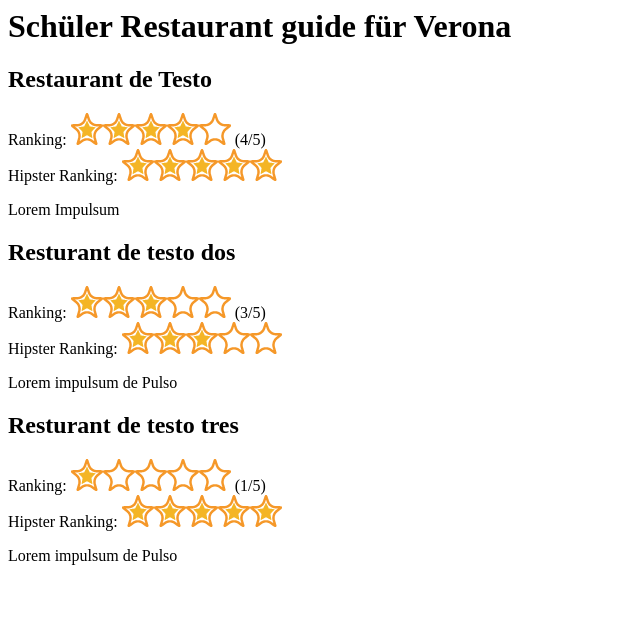
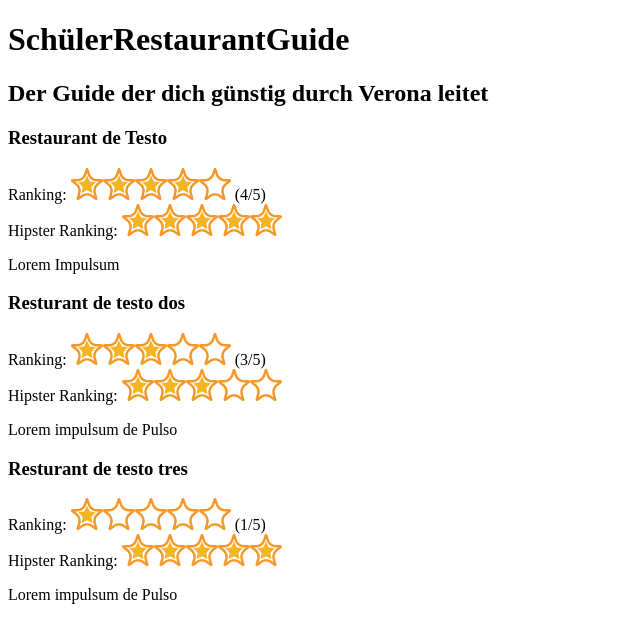
Before and after one commit to scammo/italyProject, a PHP site: page / in a window 1280 px wide. Shown: the top 643 px of the page, without its empty margins (0-640 px from the left). Run offline with PHP 8.4, Linux system fonts and the light colour scheme; data comes from the database, SQL or seed files in the repository.

Commit message:
Syntax improvments

```diff
--- a/index.php
+++ b/index.php
@@ -2,7 +2,7 @@
 require('backend.php');
 $backendData = new backend();
 ?>
-<!DOCYTPE html>
+<!DOCTYPE html>
 <html>
     <head>
         <meta charset="utf-8">
@@ -16,7 +16,8 @@
     </head>
     <body>
         <header>
-            <h1>Schüler Restaurant guide für Verona</h1>
+            <h1>SchülerRestaurantGuide </h1>
+            <h2>Der Guide der dich günstig durch Verona leitet</h2>
         </header>
         <section class="topRanking">
             <?
@@ -30,7 +31,7 @@
                 ?>
                 <article>
                     <header>
-                        <h2><?=$restaurantName?></h2>
+                        <h3><?=$restaurantName?></h3>
                     </header>
                     <aside>
                         Ranking: <?=$backendData->show_ranking($ranking)?> (<?=$ranking?>/5)<br/>
@@ -43,12 +44,11 @@
                 <?
             }
             ?>
-            <article></article>
         </section>
         <script>
             <?
             //Der Style wird direkt in die seite geladen für einen besseren Pagespeed
-            echo file_get_contents('assets/js/script.css');
+            echo file_get_contents('assets/js/main.js');
             ?>
         </script>
     </body>
```
Also changed, not shown: 1 other file.
